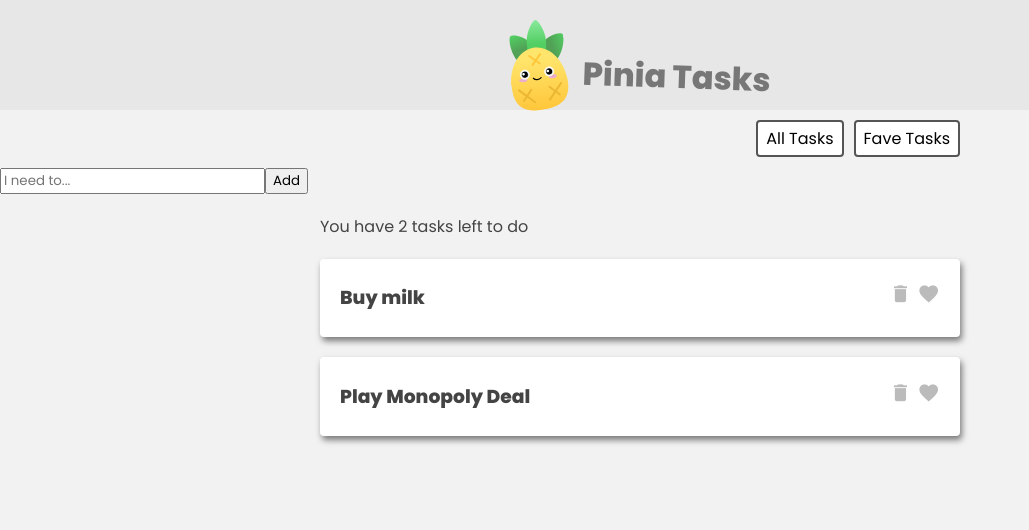
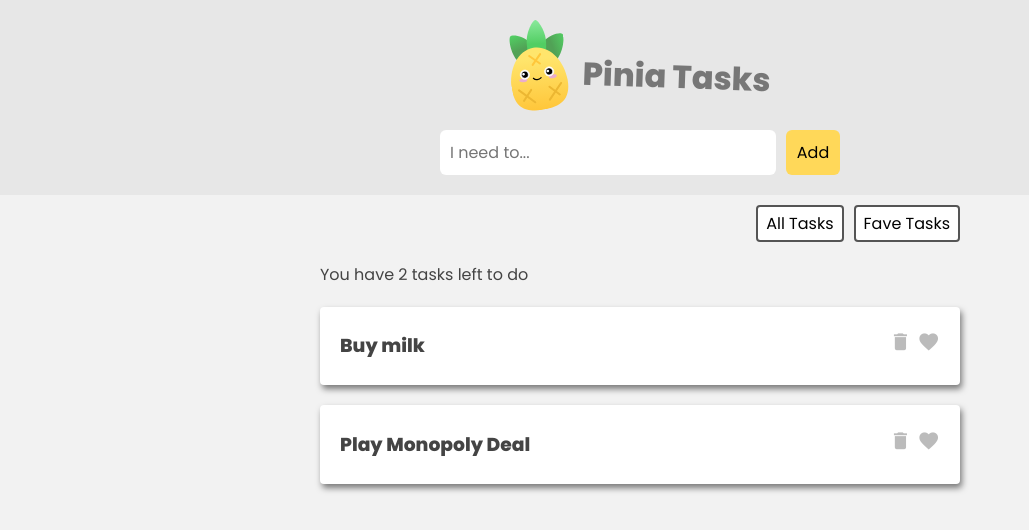
Before and after one commit to reginaalyssa/pinia-tasks, a Vue app: page / in a window 1280 px wide. Shown: the top 530 px of the page, without its empty margins (0-1029 px from the left). Built offline with nearby package versions, Linux system fonts and the light colour scheme.

Commit message:
Add styling to form

```diff
--- a/src/App.vue
+++ b/src/App.vue
@@ -4,13 +4,13 @@
       <img src="./assets/pinia-logo.svg" alt="Pinia Logo" />
       <h1>Pinia Tasks</h1>
     </header>
+    <div class="new-task-form">
+      <TaskForm />
+    </div>
     <nav class="filter">
       <button @click="filter = 'All'">All Tasks</button>
       <button @click="filter = 'Faves'">Fave Tasks</button>
     </nav>
-    <div class="new-task-form">
-      <TaskForm />
-    </div>
     <div class="task-list" v-if="filter === 'All'">
       <p>You have {{ tasksStore.totalCounts }} tasks left to do</p>
       <div v-for="task in tasksStore.tasks">
--- a/src/assets/main.css
+++ b/src/assets/main.css
@@ -79,3 +79,35 @@
   cursor: pointer;
   font-size: 1em;
 }
+
+/* New Task Form */
+.new-task-form {
+  background: #E7E7E7;
+  padding: 20px 0;
+}
+
+form {
+  max-width: 400px;
+  margin: 0 auto;
+  display: grid;
+  grid-template-columns: 3fr 1fr;
+  gap: 10px;
+}
+
+form button {
+  background: #FFD859;
+  border: 0;
+  padding: 10px;
+  font-family: "Poppins";
+  border-radius: 6px;
+  cursor: pointer;
+  font-size: 1em;
+}
+
+form input {
+  border: 0;
+  padding: 10px;
+  border-radius: 6px;
+  color: #555555;
+  font-size: 1em;
+}
```
